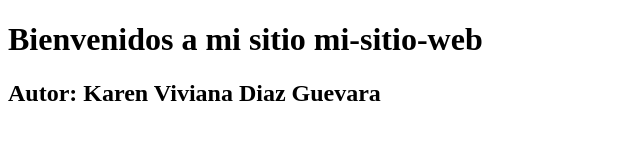
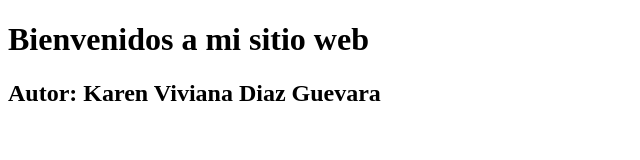
Before and after one commit to karenviviana1234/mi-sitio-web, a plain HTML site: page index.html in a window 1280 px wide. Shown: the whole page, without its empty margins (0-640 px from the left). Drawn offline with Linux system fonts and the light colour scheme.

Commit message:
index modificado

```diff
--- a/index.html
+++ b/index.html
@@ -7,7 +7,7 @@
     <title>mi-sitio-web</title>
 </head>
 <body>
-    <h1>Bienvenidos a mi sitio mi-sitio-web</h1>
+    <h1>Bienvenidos a mi sitio web</h1>
     <h2>Autor: Karen Viviana Diaz Guevara</h2>
 </body>
 </html>
```
